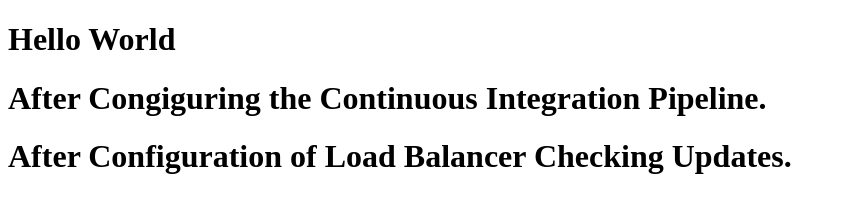
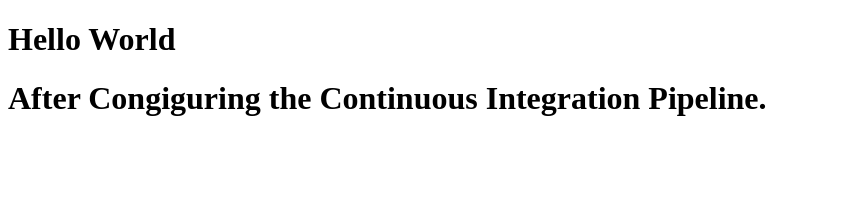
Before and after one commit to Aditya-Poddar/taskjenkins, a plain HTML site: page index.html in a window 1280 px wide. Shown: the whole page, without its empty margins (0-846 px from the left). Drawn offline with Linux system fonts and the light colour scheme.

Commit message:
Update index.html

```diff
--- a/index.html
+++ b/index.html
@@ -7,7 +7,6 @@
 
 <h1>Hello World</h1>
   <h1>After Congiguring the Continuous Integration Pipeline.</h1>
-   <h1>After Configuration of Load Balancer Checking Updates.</h1>
 
 
 </body>
```
